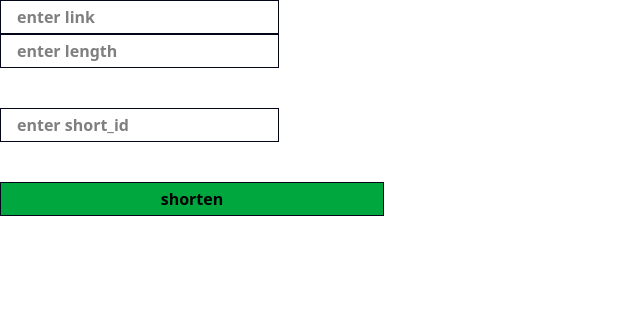
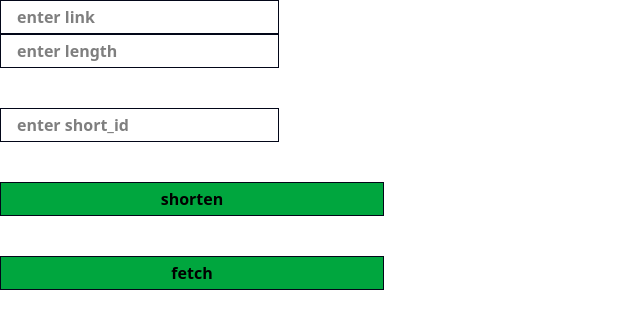
Before and after one commit to alloy01/dwarf, a React (Vite) app in the folder client/: page / in a window 1280 px wide. Shown: the top 328 px of the page, without its empty margins (0-640 px from the left). Built offline with nearby package versions, Linux system fonts and the light colour scheme; no server answers.

Commit message:
refactor: case handling for improper input field.

```diff
--- a/client/src/pages/Home.jsx
+++ b/client/src/pages/Home.jsx
@@ -23,8 +23,13 @@ const Home = () => {
     }
 
     const getUrl = async () => {
-        const response = await fetchUrl(codeRef.current.value);
-        console.log(response);
+        if(codeRef.current.value.trim() === "" || codeRef.current.value === null){
+            console.log("the entered code is not applicable");
+        }
+        else{
+            const response = await fetchUrl(codeRef.current.value);
+            console.log(response);
+        }
     }
 
     return(
@@ -37,6 +42,7 @@ const Home = () => {
                 <input ref={codeRef} type="text" placeholder="enter short_id" className="border border-slate-950 outline-0 px-4 py-1 font-semibold"/>
             </div>
             <button className="border border-slate-950 py-1 font-semibold bg-green-600" onClick={postUrl}>shorten</button>
+            <button className="border border-slate-950 py-1 font-semibold bg-green-600" onClick={getUrl}>fetch</button>
         </div>
     )
 }
```
